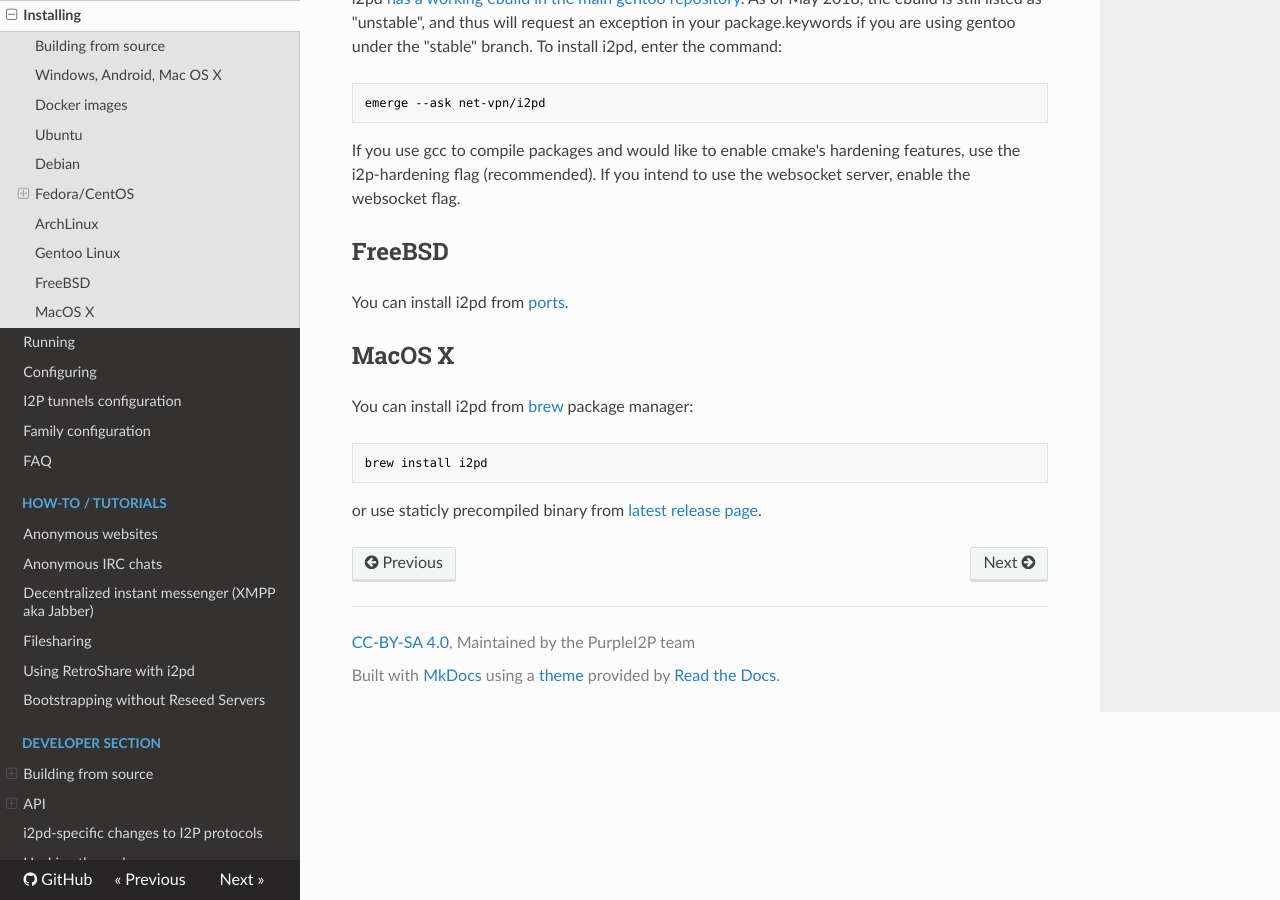
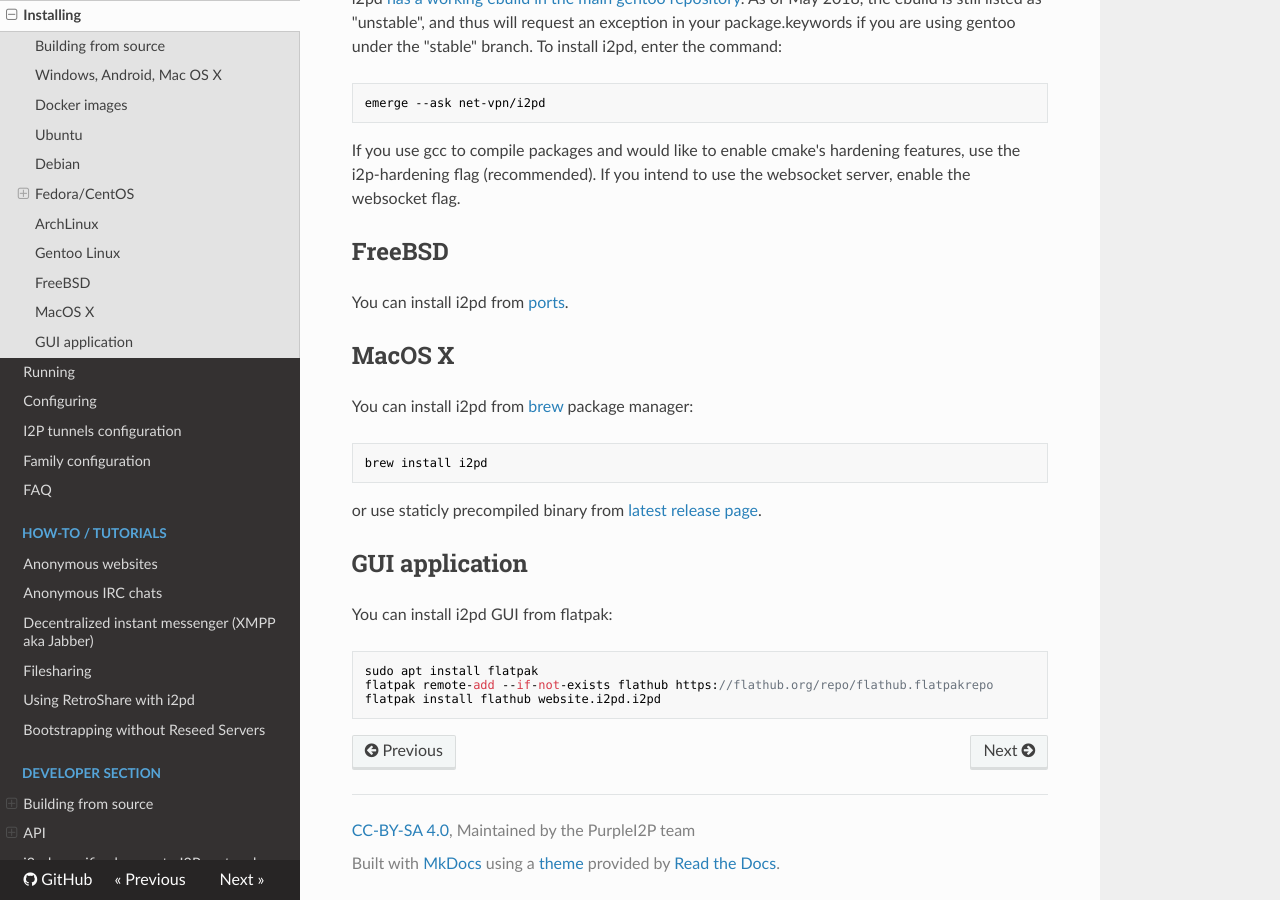
Before and after one commit to PurpleI2P/i2pd_docs_en, an MkDocs documentation site: the page built from docs/user-guide/install.md, in a window 1280 px wide and 900 px high, scrolled down 1897 px. Built offline with MkDocs 1.6.1, drawn with Linux system fonts in a browser that asks for light colours; nearby versions of some CDN libraries; old or Windows-style settings are respelled for this version of MkDocs.

Commit message:
re: #1422

```diff
--- a/docs/user-guide/install.md
+++ b/docs/user-guide/install.md
@@ -100,3 +100,12 @@ You can install i2pd from [brew](https://brew.sh/) package manager:
     brew install i2pd
 
 or use staticly precompiled binary from [latest release page](https://github.com/PurpleI2P/i2pd/releases/latest).
+
+GUI application
+---------------
+
+You can install i2pd GUI from flatpak:
+
+    sudo apt install flatpak
+    flatpak remote-add --if-not-exists flathub https://flathub.org/repo/flathub.flatpakrepo
+    flatpak install flathub website.i2pd.i2pd
```
